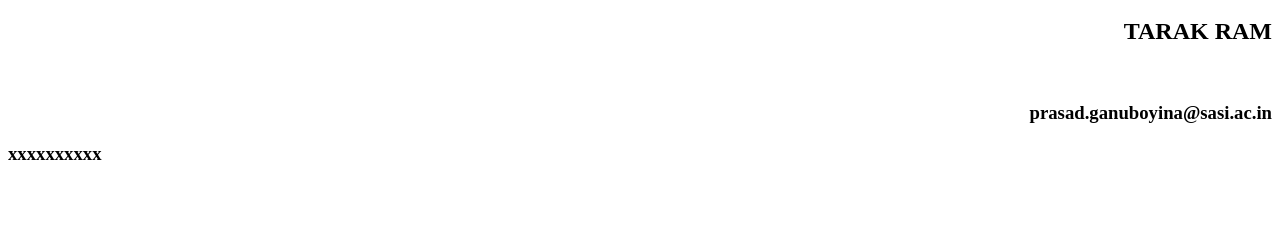
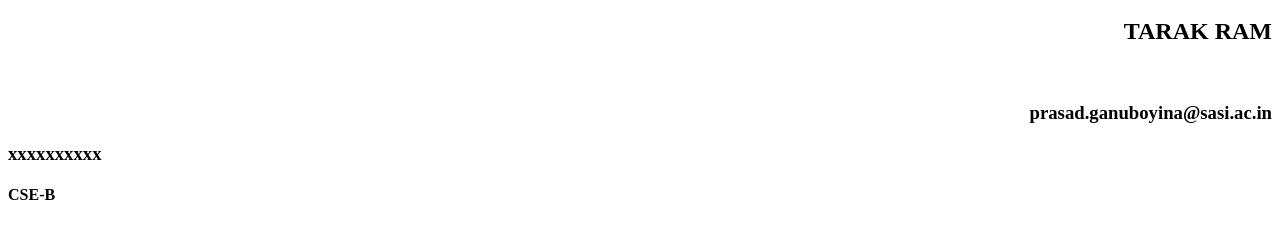
Before and after one commit to ganuboyina-tarak/ganuboyina-tarak.github.io, a plain HTML site: page index.html in a window 1280 px wide. Shown: the part 48-286 px from the top of the page. Drawn offline with Linux system fonts and the light colour scheme.

Commit message:
Update index.html

```diff
--- a/index.html
+++ b/index.html
@@ -5,5 +5,6 @@
 		<h2 align="right">TARAK RAM</h2><br>
 		<h3 align="right">prasad.ganuboyina@sasi.ac.in</h3>
 		<h3 align="left">xxxxxxxxxx</h3>
+		<h4>CSE-B</h4>
 	</body>
 </html>
```
